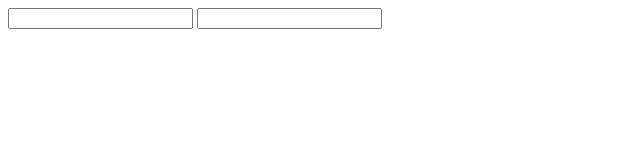
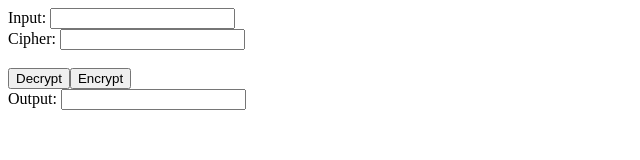
Before and after one commit to sa7mon/jsCaesar, a plain HTML site: page index.html in a window 1280 px wide. Shown: the whole page, without its empty margins (0-640 px from the left). Drawn offline with Linux system fonts and the light colour scheme.

Commit message:
Add elements for debugging

```diff
--- a/index.html
+++ b/index.html
@@ -1,9 +1,12 @@
 <html>
 	<head>
 		<title>jsCaesar</title>
+		<script type="text/javascript" src="jsCaesar.js"></script>
 	</head>
 	<body>
-		<input type="text" id="plain" />
-		<input type="text" id="cipher" />
+		Input: <input type="text" id="input" /><br />
+		Cipher: <input type="text" id="cipher" /><br /><br />
+		<input type="button" value="Decrypt" id="go" onClick="doCrypt('decrypt','','');" /><input type="button" value="Encrypt" id="go2" onClick="doCrypt('','','');" /><br />
+		Output: <input type="text" id="output" />
 	</body>
 </html>
--- a/jsCaesar.js
+++ b/jsCaesar.js
@@ -10,7 +10,6 @@
 -Clearer encrypt/decrypt mode terminology
 */
 
-"use strict";
 /*
  * Handles the HTML input/output for Caesar cipher encryption/decryption.
  * This is the one and only entry point function called from the HTML code.
@@ -20,7 +19,7 @@ function doCrypt(mode, input, key) {
 	var verbose = false;
 	const MAX_KEY_SIZE = 26;
 
-	console.log("doCrypt: Executing...")
+	console.log("doCrypt: Executing...");
 
 	// Test if key is a number
 	if (!/^-?\d+$/.test(key)) { // Matches on only number at least one digit long
@@ -40,17 +39,17 @@ function doCrypt(mode, input, key) {
 	}
 
 	// Check if the mode that was input is valid.
-	if !(mode=="encrypt" || mode=="decrypt") {
+	if (mode!=="encrypt" || mode!=="decrypt") {
 		// The mode parameter is invalid
-		console.log("doCrypt: Mode is invalid. Valid inputs are either 'encrypt' or 'decrypt'.")
+		console.log("doCrypt: Mode is invalid. Valid inputs are either 'encrypt' or 'decrypt'.");
 		return;
 	}
 
 	// Key has been verified to be a valid number between 1 and 26
-	if (mode )
-		cipherKey = (26 - cipherKey) % 26;
+	//if (mode )
+		//cipherKey = (26 - cipherKey) % 26;
 
-		crypt(preCrypt, key);
+		//crypt(preCrypt, key);
 }
 
 /*
```
